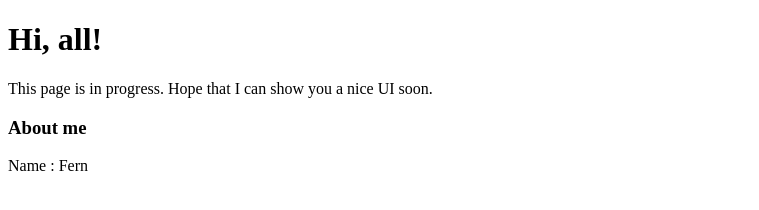
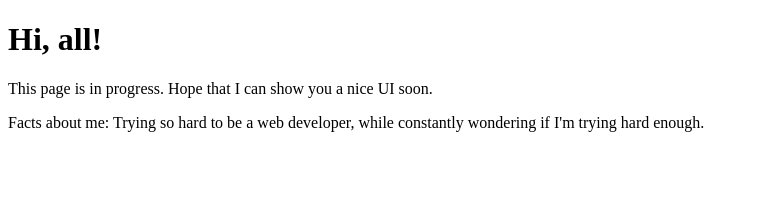
Before and after one commit to allyafern/allyafern.github.io, a plain HTML site: page index.html in a window 1280 px wide. Shown: the whole page, without its empty margins (0-759 px from the left). Drawn offline with nearby package versions, Linux system fonts and the light colour scheme.

Commit message:
put another nice word.

```diff
--- a/index.html
+++ b/index.html
@@ -9,8 +9,7 @@
 <div ng-controller="mainCtrl as ctrl">
     <h1>Hi, all!</h1>
     <p>This page is in progress. Hope that I can show you a nice UI soon.</p>
-    <h3>About me</h3>
-    <p><label>Name : </label>{{ctrl.name}}</p>
+    <p><label>Facts about me: </label>{{ctrl.position}} while {{ctrl.concern}}</p>
 </div>
 
 </body>
--- a/script/app.js
+++ b/script/app.js
@@ -1,7 +1,7 @@
 angular.module("app",[]).controller("mainCtrl",function(){
     var ctrl = this;
     ctrl.name = "Fern";
-    ctrl.position = "Trying so hard to be a web developer.";
-    ctrl.concern = "Constantly wonder if she is trying hard enough.";
+    ctrl.position = "Trying so hard to be a web developer,";
+    ctrl.concern = "constantly wondering if I'm trying hard enough.";
 
 });
```
